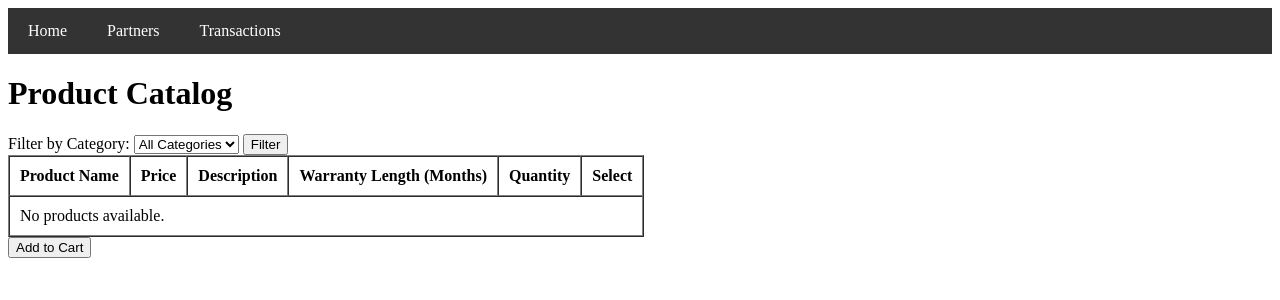
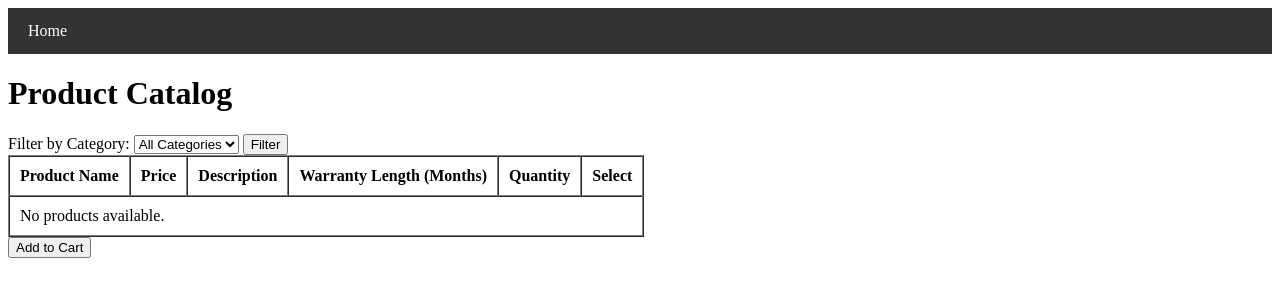
Before and after one commit to ozarikar/csc362_f24_zarikar, a PHP site: page /catalog.php in a window 1280 px wide. Shown: the top 300 px of the page. Run offline with PHP 8.4, Linux system fonts and the light colour scheme; data that the repository does not hold is empty; a stand-in replaces the project's code that opens the database connection.

Commit message:
added a file for nav bar

```diff
--- a/html/navbar.php
+++ b/html/navbar.php
@@ -41,11 +41,8 @@
                 }
             }
             ?>
-            <li><a href="partners.php">Partners</a></li>
-            <li><a href="transactions.php">Transactions</a></li>
             <?php
             // Get categories from the database
-            require_once 'config.php'; // Assuming this contains the $conn connection
             $categories = getCategories($conn);
             foreach ($categories as $category) {
                 echo '<li><a href="catalog.php?category=' . htmlspecialchars($category['id']) . '">' . htmlspecialchars($category['name']) . '</a></li>';
```
